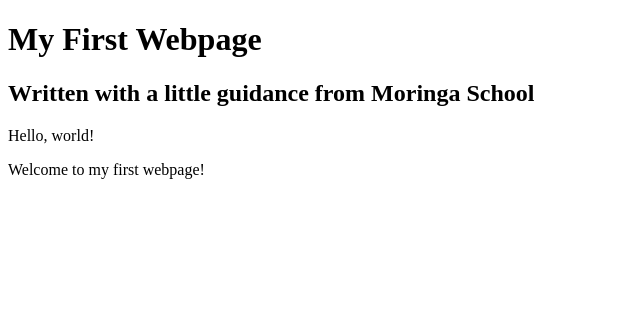
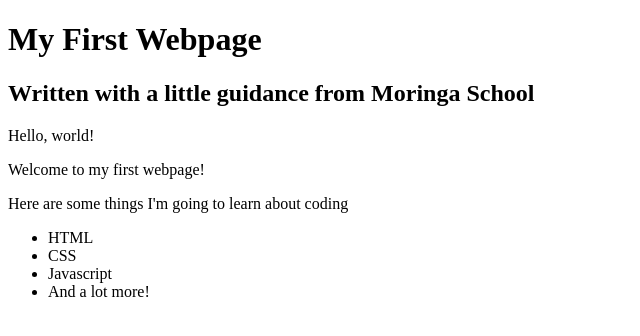
Before and after one commit to mbai21/my-first-webpage, a plain HTML site: page my-first-webpage.html in a window 1280 px wide. Shown: the whole page, without its empty margins (0-640 px from the left). Drawn offline with Linux system fonts and the light colour scheme.

Commit message:
add list elements

```diff
--- a/my-first-webpage.html
+++ b/my-first-webpage.html
@@ -9,5 +9,13 @@
 
     <p>Hello, world!</p>
     <p>Welcome to my first webpage!</p>
+
+    <p>Here are some things I'm going to learn about coding</p>
+    <ul>
+      <li>HTML</li>
+      <li>CSS</li>
+      <li>Javascript</li>
+      <li>And a lot more!</li>
+    </<ul>
   </body>
 </html>
```
